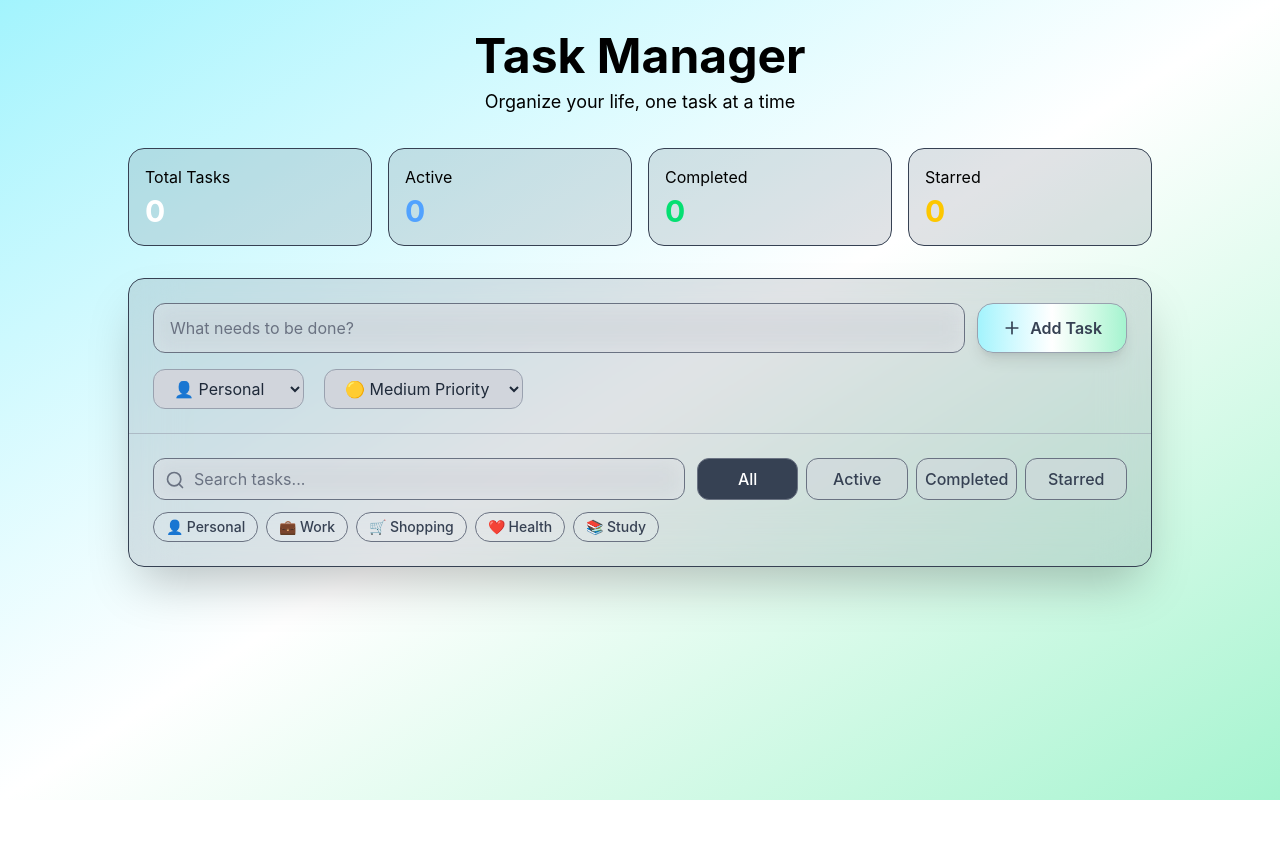
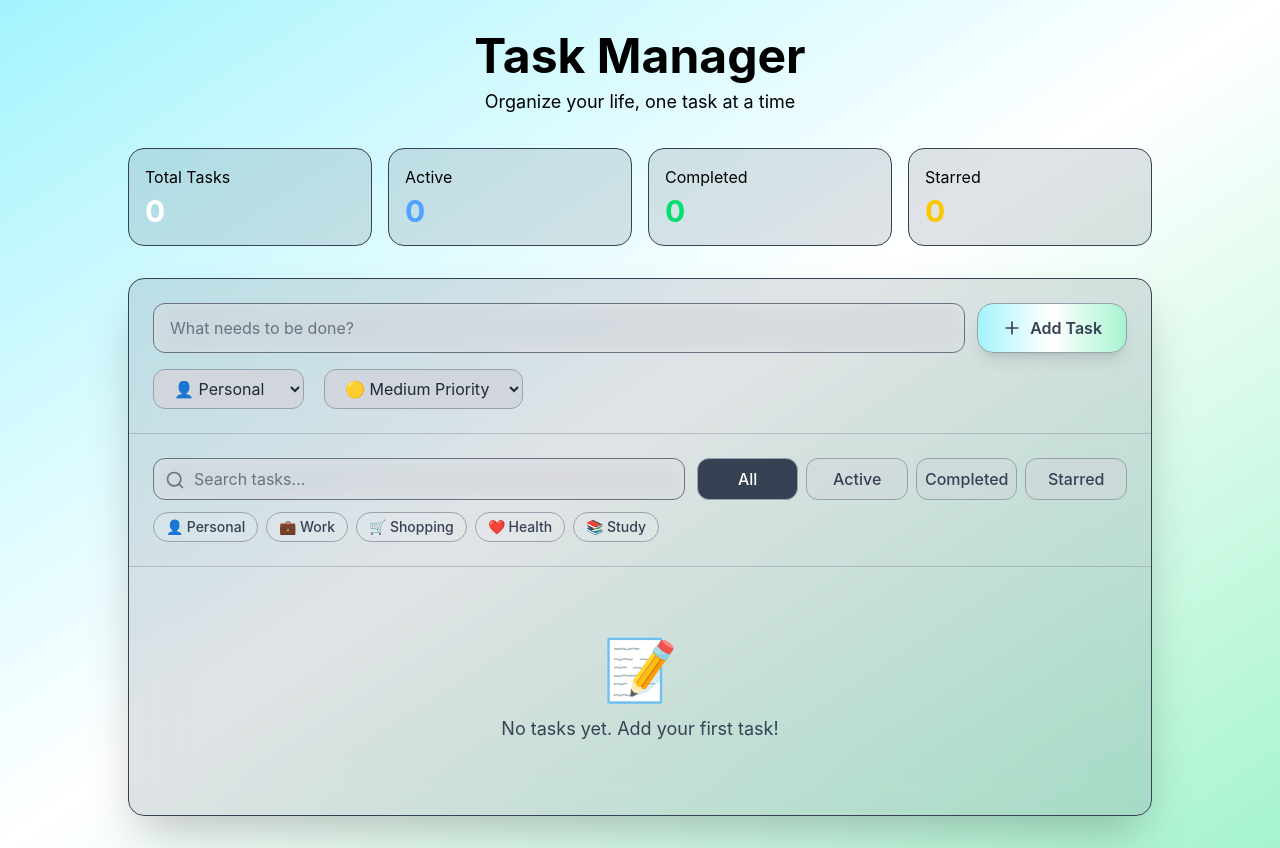
Before and after one commit to Nariman-Hasanpanah/todo-app, a React (Vite) app: page / in a window 1280 px wide. Before the commit the page ends 800 px from the top, so only its background shows below. Built offline with nearby package versions, Linux system fonts and the light colour scheme.

Commit message:
Feat: add task list section

```diff
--- a/src/App.jsx
+++ b/src/App.jsx
@@ -5,6 +5,7 @@ import AddTask from "./components/AddTask";
 import SearchBar from "./components/SearchBar";
 import FilterBar from "./components/FilterBar";
 import CategoriesBar from "./components/CategoriesFilter";
+import TaskList from "./components/TaskList";
 
 const App = () => {
   const [tasks, setTasks] = useState([]);
@@ -17,6 +18,27 @@ const App = () => {
     completed: tasks.filter((t) => t.completed).length,
     starred: tasks.filter((t) => t.starred).length,
   };
+
+  const filteredTasks = tasks.filter((task) => {
+    const matchesSearch = task.text
+      .toLowerCase()
+      .includes(searchQuery.toLowerCase());
+    const matchesFilter = () => {
+      switch (filter) {
+        case "all":
+          return true;
+        case "active":
+          return !task.completed;
+        case "completed":
+          return task.completed;
+        case "starred":
+          return task.starred;
+        default:
+          return task.categories === filter;
+      }
+    };
+    return matchesFilter && matchesSearch;
+  });
 
   const handleAddTask = (newTask) => {
     setTasks([...tasks, newTask]);
@@ -39,7 +61,7 @@ const App = () => {
           </header>
           <main className="bg-gray-500/20 backdrop-blur-xl rounded-2xl shadow-2xl border border-gray-700 overflow-hidden">
             <AddTask onAddTask={handleAddTask} />
-            <div id="search-container" className="p-6">
+            <div id="search-container" className="p-6 border-b border-gray-400/60">
               <div
                 id="search-filter"
                 className="flex flex-col md:flex-row gap-3"
@@ -52,6 +74,7 @@ const App = () => {
               </div>
               <CategoriesBar filter={filter} onFilterChange={handleFilter} />
             </div>
+            <TaskList tasks={tasks} filteredTasks={filteredTasks} />
           </main>
         </div>
       </div>
--- a/src/components/CategoriesFilter.jsx
+++ b/src/components/CategoriesFilter.jsx
@@ -7,7 +7,7 @@ const CategoriesFilter = ({ filter, onFilterChange }) => {
         <button
           key={key}
           onClick={() => onFilterChange(key)}
-          className={`px-3 py-1 border border-gray-500 rounded-full text-sm font-medium transition-all duration-500 cursor-pointer ${
+          className={`px-3 py-1 border border-gray-400 rounded-full text-sm font-medium transition-all duration-500 cursor-pointer ${
             filter === key
               ? `${cat.color} text-white`
               : `bg-white/10 text-gray-700 hover:bg-gray-400/50`
--- a/src/components/FilterBar.jsx
+++ b/src/components/FilterBar.jsx
@@ -7,7 +7,7 @@ const FilterBar = ({ filter, onFilterChange }) => {
         <button
           key={item.id}
           onClick={() => onFilterChange(item.id)}
-          className={`px-2 py-2 rounded-xl border border-gray-500 font-medium transition-all duration-500 cursor-pointer ${
+          className={`px-2 py-2 rounded-xl border border-gray-400 font-medium transition-all duration-500 cursor-pointer ${
             filter === item.id
               ? "bg-gray-700 text-white"
               : "bg-gray-300/50 text-gray-700 hover:bg-gray-700 hover:text-white"
--- /dev/null
+++ b/src/components/TaskList.jsx
@@ -0,0 +1,22 @@
+const TaskList = ({ tasks, filteredTasks }) => {
+  return (
+    <div className="p-6 max-h-96 overflow-y-auto">
+      {filteredTasks.length === 0 ? (
+        <div className="text-center py-12">
+          <div className="text-6xl mb-4">📝</div>
+          <p className="text-gray-700 text-lg">
+            {tasks.length === 0
+              ? "No tasks yet. Add your first task!"
+              : "No tasks match your filter."}
+          </p>
+        </div>
+      ) : (
+        filteredTasks.map((task) => {
+          <TaskItem key={task.id} task={task} />;
+        })
+      )}
+    </div>
+  );
+};
+
+export default TaskList;
```
